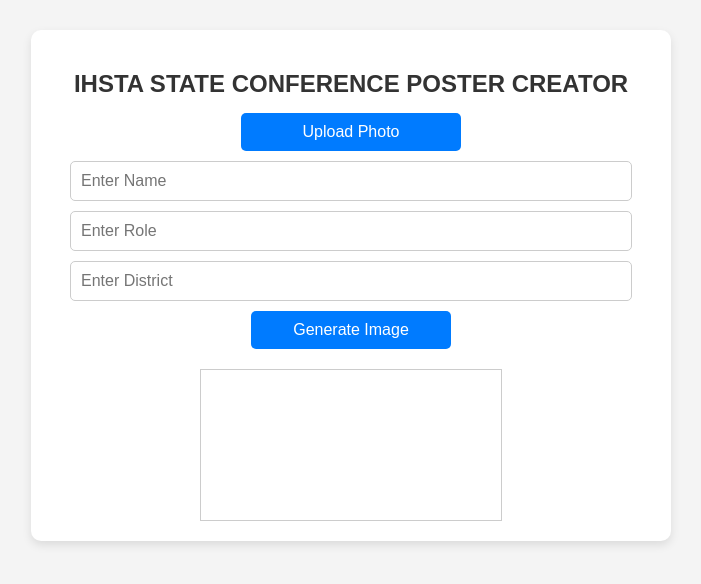
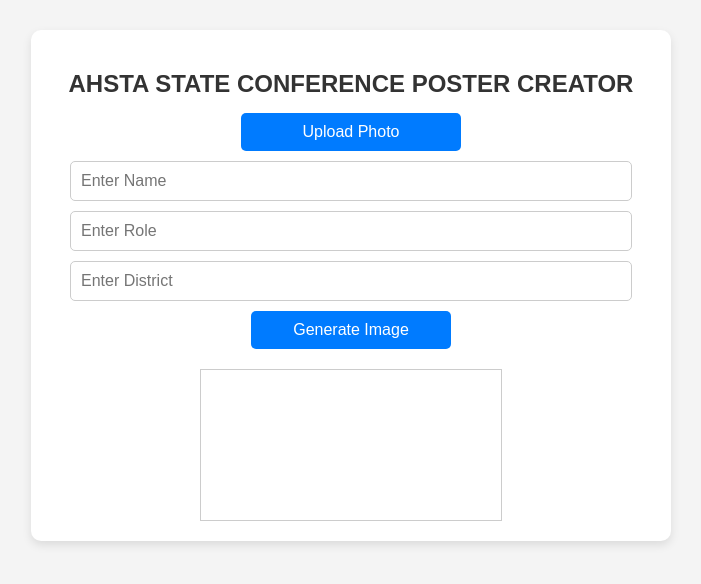
Before and after one commit to shebins298/ahstaposter, a plain HTML site: page index.html in a window 1280 px wide. Shown: the whole page, without its empty margins (289-990 px from the left). Drawn offline with Linux system fonts and the light colour scheme.

Commit message:
Update index.html

```diff
--- a/index.html
+++ b/index.html
@@ -8,7 +8,7 @@
 </head>
 <body>
     <div class="container">
-        <h2>IHSTA STATE CONFERENCE POSTER CREATOR</h2>
+        <h2>AHSTA STATE CONFERENCE POSTER CREATOR</h2>
 
         <label for="photoInput" class="file-label">Upload Photo</label>
         <input type="file" id="photoInput" accept="image/*" class="file-input">
```
